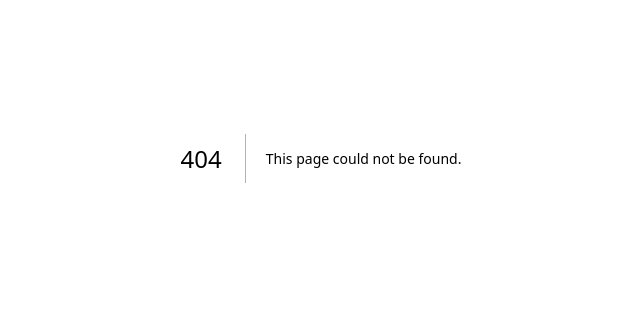
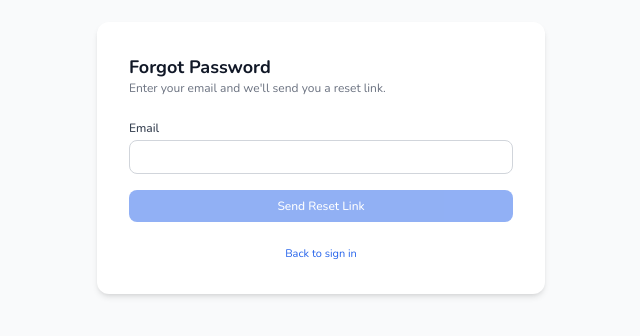
Before and after one commit to firstctrl/welfare, a Next.js app in the folder apps/web/: page /forgot-password in a window 1280 px wide. Before the commit this address had no page. Shown: the part 242-578 px from the top of the page, without its empty margins (319-959 px from the left). Built offline with nearby package versions, Linux system fonts and the light colour scheme; no server answers.

Commit message:
feat(web): add forgot-password and reset-password pages

```diff
--- /dev/null
+++ b/apps/web/src/app/(auth)/forgot-password/page.tsx
@@ -0,0 +1,66 @@
+'use client';
+
+import { useState, FormEvent } from 'react';
+import Link from 'next/link';
+import { requestPasswordReset } from '../../../lib/auth';
+
+export default function ForgotPasswordPage() {
+  const [email, setEmail] = useState('');
+  const [loading, setLoading] = useState(false);
+  const [submitted, setSubmitted] = useState(false);
+
+  async function handleSubmit(e: FormEvent) {
+    e.preventDefault();
+    setLoading(true);
+    try {
+      await requestPasswordReset(email);
+    } finally {
+      setLoading(false);
+      setSubmitted(true);
+    }
+  }
+
+  return (
+    <div className="bg-white p-8 rounded-lg shadow-md w-full max-w-md">
+      <div className="mb-6">
+        <h1 className="text-xl font-bold text-gray-900">Forgot Password</h1>
+        <p className="text-sm text-gray-500">Enter your email and we&apos;ll send you a reset link.</p>
+      </div>
+
+      {submitted ? (
+        <div className="bg-blue-50 border border-blue-200 text-blue-800 px-4 py-3 rounded text-sm">
+          If an account exists for that email, a reset link was sent. Check your inbox.
+        </div>
+      ) : (
+        <form onSubmit={handleSubmit} className="space-y-4">
+          <div>
+            <label htmlFor="email" className="block text-sm font-medium text-gray-700 mb-1">
+              Email
+            </label>
+            <input
+              id="email"
+              type="email"
+              autoComplete="email"
+              required
+              value={email}
+              onChange={(e) => setEmail(e.target.value)}
+              disabled={loading}
+              className="w-full px-3 py-2 border border-gray-300 rounded-md text-sm focus:outline-none focus:ring-2 focus:ring-blue-500 focus:border-transparent disabled:bg-gray-50"
+            />
+          </div>
+          <button
+            type="submit"
+            disabled={loading || !email}
+            className="w-full bg-blue-600 text-white py-2 px-4 rounded-md text-sm font-medium hover:bg-blue-700 focus:outline-none focus:ring-2 focus:ring-blue-500 focus:ring-offset-2 disabled:opacity-50 disabled:cursor-not-allowed transition-colors"
+          >
+            {loading ? 'Sending...' : 'Send Reset Link'}
+          </button>
+        </form>
+      )}
+
+      <p className="mt-6 text-xs text-center text-gray-400">
+        <Link href="/login" className="text-blue-600 hover:underline">Back to sign in</Link>
+      </p>
+    </div>
+  );
+}
--- /dev/null
+++ b/apps/web/src/app/(auth)/reset-password/page.tsx
@@ -0,0 +1,105 @@
+'use client';
+
+import { Suspense, useState, FormEvent } from 'react';
+import { useRouter, useSearchParams } from 'next/navigation';
+import Link from 'next/link';
+import { toast } from 'sonner';
+import { confirmPasswordReset } from '../../../lib/auth';
+
+function ResetPasswordForm() {
+  const router = useRouter();
+  const searchParams = useSearchParams();
+  const token = searchParams.get('token') ?? '';
+  const [password, setPassword] = useState('');
+  const [confirm, setConfirm] = useState('');
+  const [loading, setLoading] = useState(false);
+  const [expired, setExpired] = useState(false);
+
+  const mismatch = confirm.length > 0 && password !== confirm;
+
+  async function handleSubmit(e: FormEvent) {
+    e.preventDefault();
+    if (mismatch || !token) return;
+    setLoading(true);
+    try {
+      await confirmPasswordReset(token, password);
+      toast.success('Password updated — sign in with your new password.');
+      router.push('/login');
+    } catch {
+      setExpired(true);
+    } finally {
+      setLoading(false);
+    }
+  }
+
+  if (!token || expired) {
+    return (
+      <div className="space-y-4">
+        <div className="bg-red-50 border border-red-200 text-red-700 px-4 py-3 rounded text-sm">
+          This link is invalid or has expired — request a new one.
+        </div>
+        <Link href="/forgot-password" className="text-sm text-blue-600 hover:underline">
+          Request a new reset link
+        </Link>
+      </div>
+    );
+  }
+
+  return (
+    <form onSubmit={handleSubmit} className="space-y-4">
+      <div>
+        <label htmlFor="password" className="block text-sm font-medium text-gray-700 mb-1">
+          New Password
+        </label>
+        <input
+          id="password"
+          type="password"
+          autoComplete="new-password"
+          required
+          minLength={8}
+          value={password}
+          onChange={(e) => setPassword(e.target.value)}
+          disabled={loading}
+          className="w-full px-3 py-2 border border-gray-300 rounded-md text-sm focus:outline-none focus:ring-2 focus:ring-blue-500 focus:border-transparent disabled:bg-gray-50"
+        />
+      </div>
+      <div>
+        <label htmlFor="confirm" className="block text-sm font-medium text-gray-700 mb-1">
+          Confirm Password
+        </label>
+        <input
+          id="confirm"
+          type="password"
+          autoComplete="new-password"
+          required
+          value={confirm}
+          onChange={(e) => setConfirm(e.target.value)}
+          disabled={loading}
+          className="w-full px-3 py-2 border border-gray-300 rounded-md text-sm focus:outline-none focus:ring-2 focus:ring-blue-500 focus:border-transparent disabled:bg-gray-50"
+        />
+        {mismatch && <p className="mt-1 text-xs text-red-600">Passwords do not match</p>}
+      </div>
+      <button
+        type="submit"
+        disabled={loading || !password || mismatch}
+        className="w-full bg-blue-600 text-white py-2 px-4 rounded-md text-sm font-medium hover:bg-blue-700 focus:outline-none focus:ring-2 focus:ring-blue-500 focus:ring-offset-2 disabled:opacity-50 disabled:cursor-not-allowed transition-colors"
+      >
+        {loading ? 'Updating...' : 'Update Password'}
+      </button>
+    </form>
+  );
+}
+
+export default function ResetPasswordPage() {
+  return (
+    <div className="bg-white p-8 rounded-lg shadow-md w-full max-w-md">
+      <div className="mb-6">
+        <h1 className="text-xl font-bold text-gray-900">Reset Password</h1>
+        <p className="text-sm text-gray-500">Choose a new password for your account.</p>
+      </div>
+      <Suspense fallback={null}>
+        <ResetPasswordForm />
+      </Suspense>
+    </div>
+  );
+}
```
